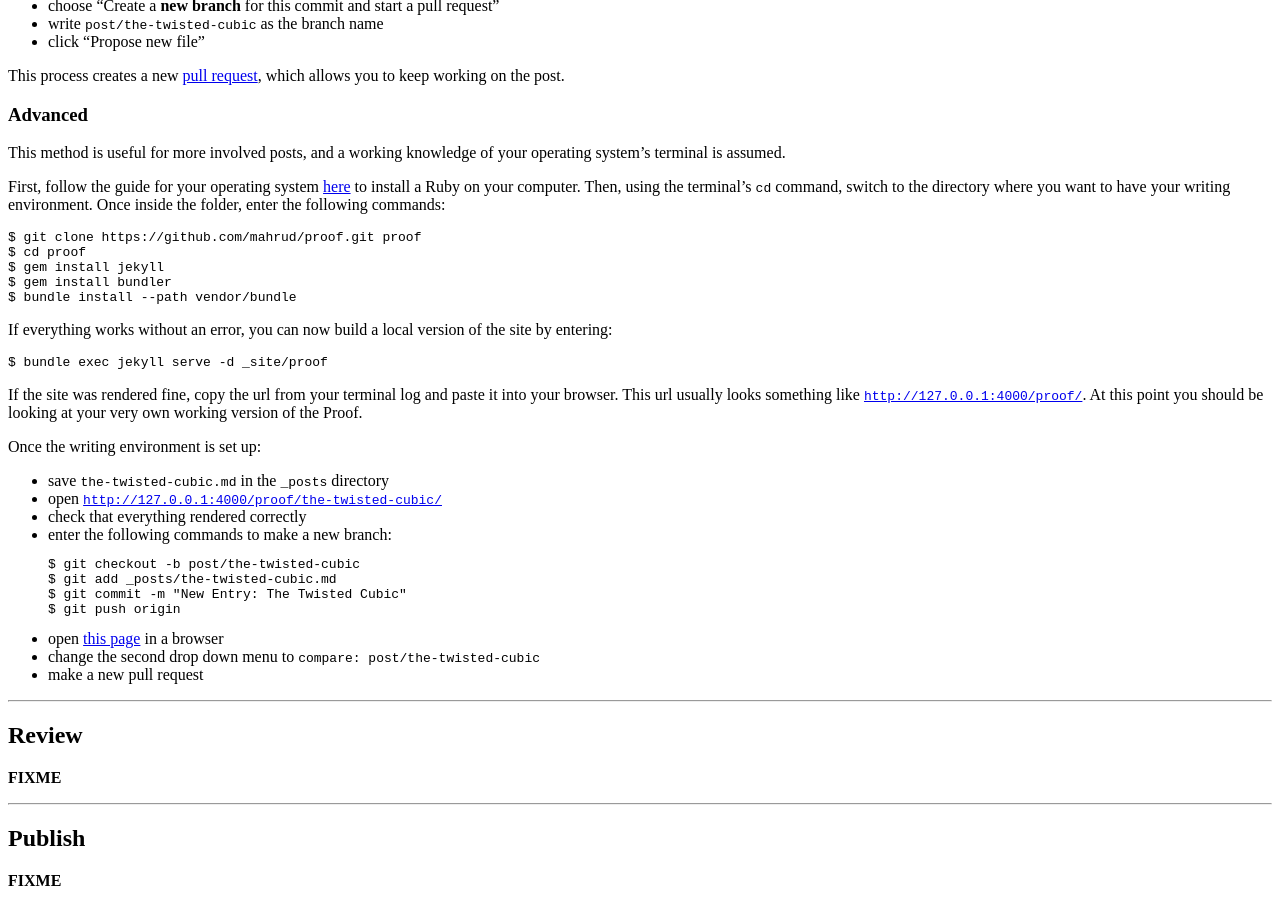
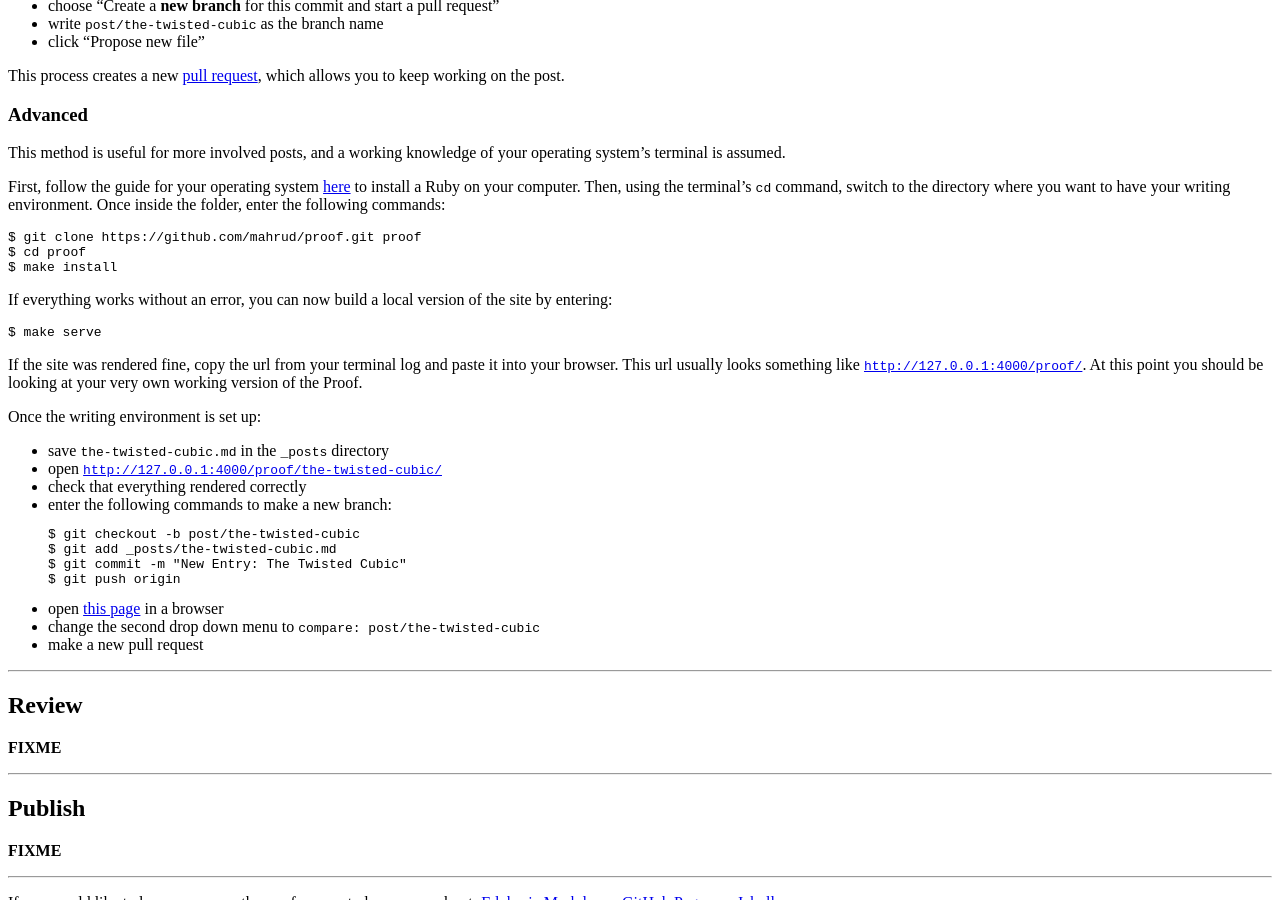
Before and after one commit to KelvinAirConstructorUni/constructor-math.github.io, a Jekyll site: the page built from manual.md, in a window 1280 px wide and 900 px high, scrolled down 1242 px. Built offline with Jekyll 4.4.1, drawn with Linux system fonts in a browser that asks for light colours; nearby versions of some CDN libraries.

Commit message:
v1.2.0: fixed AMS Theorem numbering

```diff
--- a/_sass/_proof.scss
+++ b/_sass/_proof.scss
@@ -5,7 +5,7 @@
  */
 
 body {
-  counter-reset: h2 theorem lemma problem proposition conjecture corollary definition example exercise remark note;
+  counter-reset: section subsection theorem lemma problem proposition conjecture corollary definition example exercise remark note;
 }
 
 // FIXME add starred versions
@@ -55,16 +55,15 @@ body {
 
 h2.label:before {
   margin-right: 1em;
-  content: counter(h2) "  ";
-  counter-increment: h2;
-  counter-reset: h3;
+  content: counter(section) "  ";
+  counter-increment: section;
+  counter-reset: subsection theorem lemma problem proposition conjecture corollary definition example exercise remark note;
 }
 
-// FIXME: numbering doesn't work
 h3.label:before {
   margin-right: 0.8em;
-  content: counter(h2) "." counter(h3) "  ";
-  counter-increment: h3;
+  content: counter(section) "." counter(subsection) "  ";
+  counter-increment: subsection;
 }
 
 
--- a/manual.md
+++ b/manual.md
@@ -83,15 +83,13 @@ First, follow the guide for your operating system [here](https://jekyllrb.com/do
 ~~~ bash
 $ git clone {{ page.repository }}.git proof
 $ cd proof
-$ gem install jekyll
-$ gem install bundler
-$ bundle install --path vendor/bundle
+$ make install
 ~~~
 
 If everything works without an error, you can now build a local version of the site by entering:
 
 ~~~ bash
-$ bundle exec jekyll serve -d _site/proof
+$ make serve
 ~~~
 
 If the site was rendered fine, copy the url from your terminal log and paste it into your browser. This url usually looks something like [`http://127.0.0.1:4000/proof/`](http://127.0.0.1:4000/proof/). At this point you should be looking at your very own working version of the {{ site.title }}.
```
Also changed, not shown: proof.gemspec, 1 other file.
